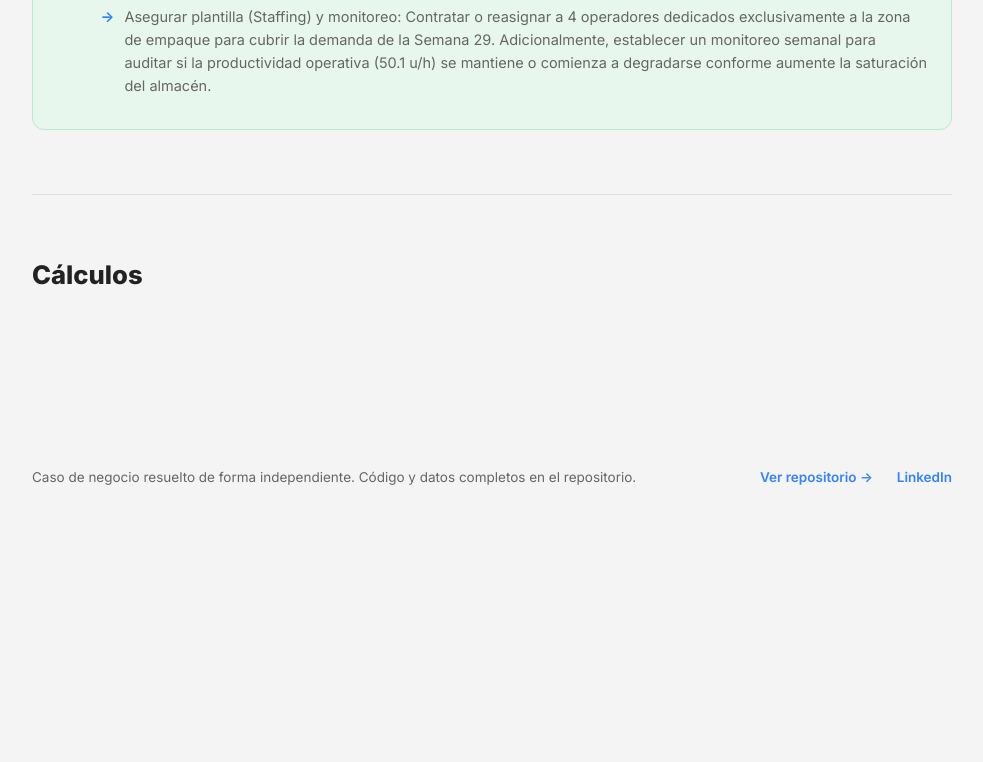
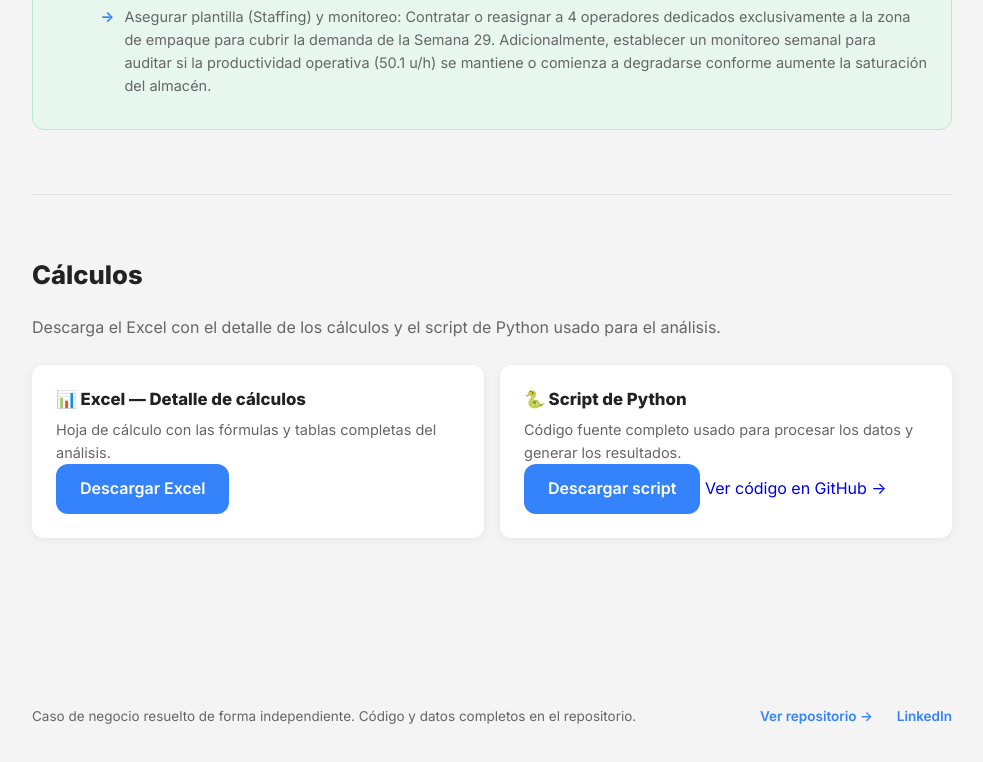
Before and after one commit to ggarciac-30/SOP_MeLi_Capacity_Business_Case, a plain HTML site: page index.html in a window 1280 px wide. Shown: the part 6976-7738 px from the top of the page, without its empty margins (268-1251 px from the left). Before the commit the page ends 7529 px from the top, so only its background shows below. Drawn offline with Linux system fonts and the light colour scheme.

Commit message:
Update index.html

```diff
--- a/index.html
+++ b/index.html
@@ -242,10 +242,23 @@
   <!-- capturas de tus calculos (igual que hiciste en tu otro sitio de     -->
   <!-- SOP_Analytics con las 12 tarjetas de codigo).                       -->
   <section id="calculos" class="page-section">
-    <h2 class="section-title">Cálculos</h2>
-    <div id="contenedor-calculos">
-      <!-- Aquí aparecerán tus cálculos -->
-    </div>
+       <h2 class="section-title">Cálculos</h2>
+       <div class="text-block">
+            <p>Descarga el Excel con el detalle de los cálculos y el script de Python usado para el análisis.</p>
+       </div>
+       <div class="card-grid">
+            <div class="card">
+                 <h3>📊 Excel — Detalle de cálculos</h3>
+                 <p>Hoja de cálculo con las fórmulas y tablas completas del análisis.</p>
+                 <a href="documentos/Calculos%20SOP%20MeLi.xlsx" class="btn-primary" download>Descargar Excel</a>
+            </div>
+            <div class="card">
+                 <h3>🐍 Script de Python</h3>
+                 <p>Código fuente completo usado para procesar los datos y generar los resultados.</p>
+                 <a href="documentos/SOP_Business_Case_GGC.py" class="btn-primary" download>Descargar script</a>
+                 <a href="https://github.com/ggarciac-30/SOP_MeLi_Capacity_Business_Case/blob/main/documentos/SOP_Business_Case_GGC.py" target="_blank" rel="noopener">Ver código en GitHub →</a>
+            </div>
+       </div>
   </section>
 
   <!-- PIE DE PAGINA -->
```
